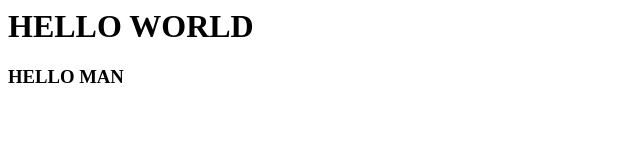
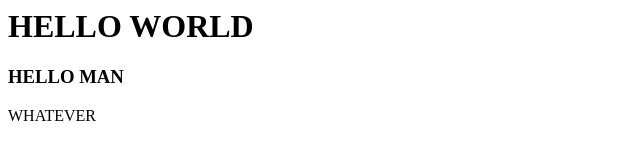
Before and after one commit to Fisto12/git-1, a plain HTML site: page index.html in a window 1280 px wide. Shown: the whole page, without its empty margins (0-640 px from the left). Drawn offline with Linux system fonts and the light colour scheme.

Commit message:
added paragraph

```diff
--- a/index.html
+++ b/index.html
@@ -1,2 +1,3 @@
 <h1>HELLO WORLD</h1>
 <h3>HELLO MAN</h3>
+<p>WHATEVER</p>
```
